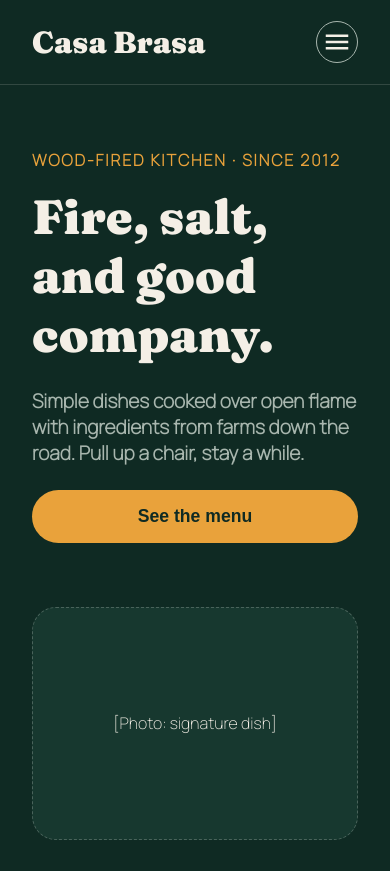
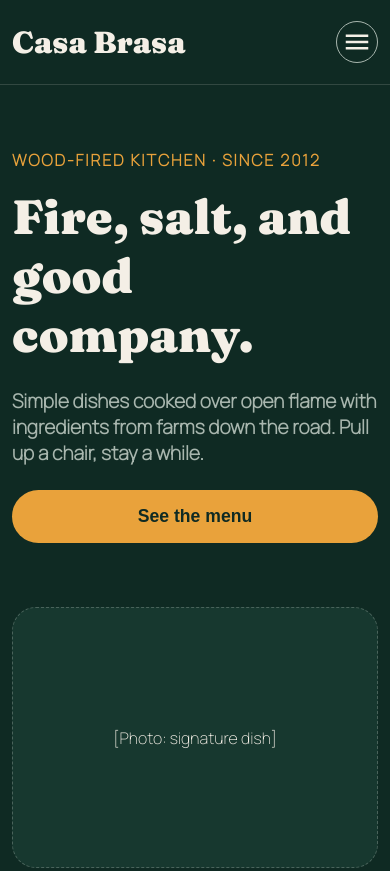
Before and after one commit to Vescien/odin-project-restaurant-page, a website built with webpack: page src/template.html in a window 390 px wide. Shown: the top 871 px of the page. Built offline with nearby package versions, Linux system fonts and the light colour scheme.

Commit message:
Adjust padding and fix media query order

```diff
--- a/src/style.css
+++ b/src/style.css
@@ -287,7 +287,39 @@ a {
 
 /* ---------- Small screens ---------- */
 
-@media (max-width: 700px) {
+@media (max-width: 1280px) {
+
+    header,
+    .home {
+        padding-left: 2rem;
+        padding-right: 2rem;
+    }
+
+    .hero-title {
+        font-size: 3rem;
+    }
+}
+
+@media (max-width: 900px) {
+    .main,
+    .info,
+    .menu-container {
+        grid-template-columns: 1fr;
+    }
+
+    .hero-title {
+        font-size: 3rem;
+    }
+}
+
+@media (max-width: 600px) {
+
+    header,
+    .home {
+        padding-left: .75rem;
+        padding-right: .75rem;
+    }
+
     .hero-button {
         display: block;
         width: 100%;
@@ -338,33 +370,3 @@ a {
         fill: var(--main-text-color);
     }
 }
-
-@media (max-width: 900px) {
-    header,
-    .home {
-        padding-left: 1.5rem;
-        padding-right: 1.5rem;
-    }
-
-    .main,
-    .info,
-    .menu-container {
-        grid-template-columns: 1fr;
-    }
-
-    .hero-title {
-        font-size: 3rem;
-    }
-}
-
-@media (max-width: 1280px) {
-    header,
-        .home {
-            padding-left: 2rem;
-            padding-right: 2rem;
-        }
-
-    .hero-title {
-        font-size: 3rem;
-    }
-}
```
